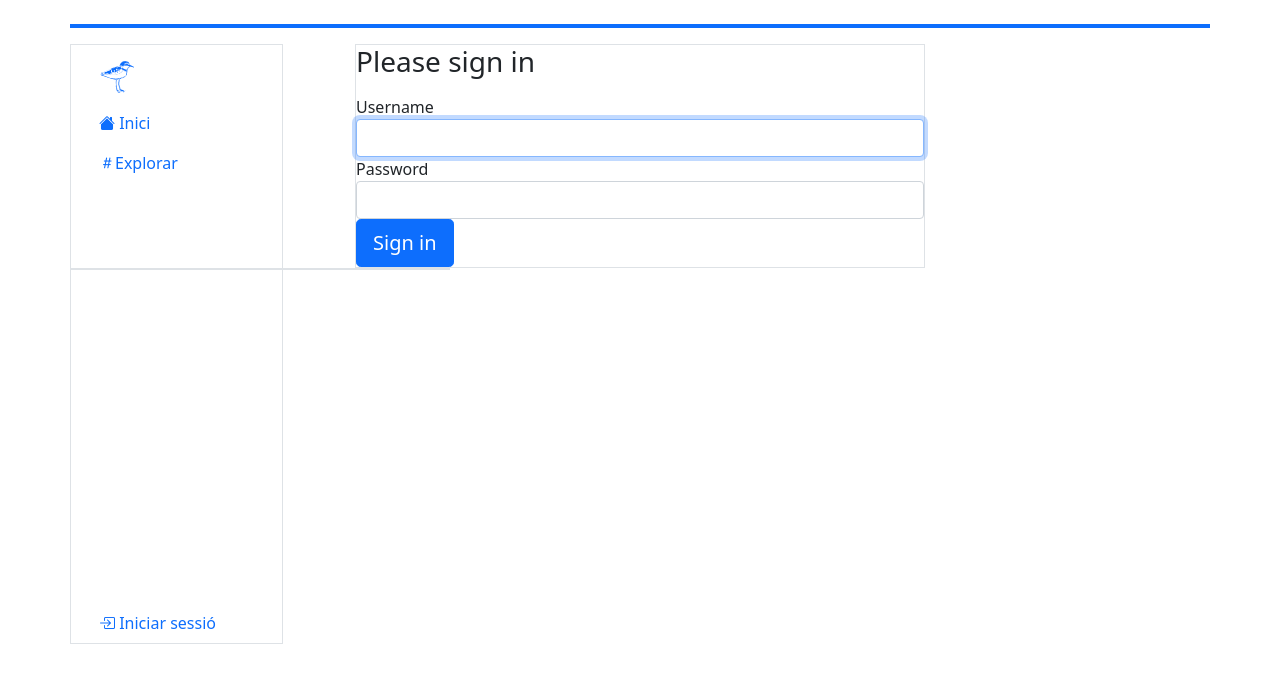
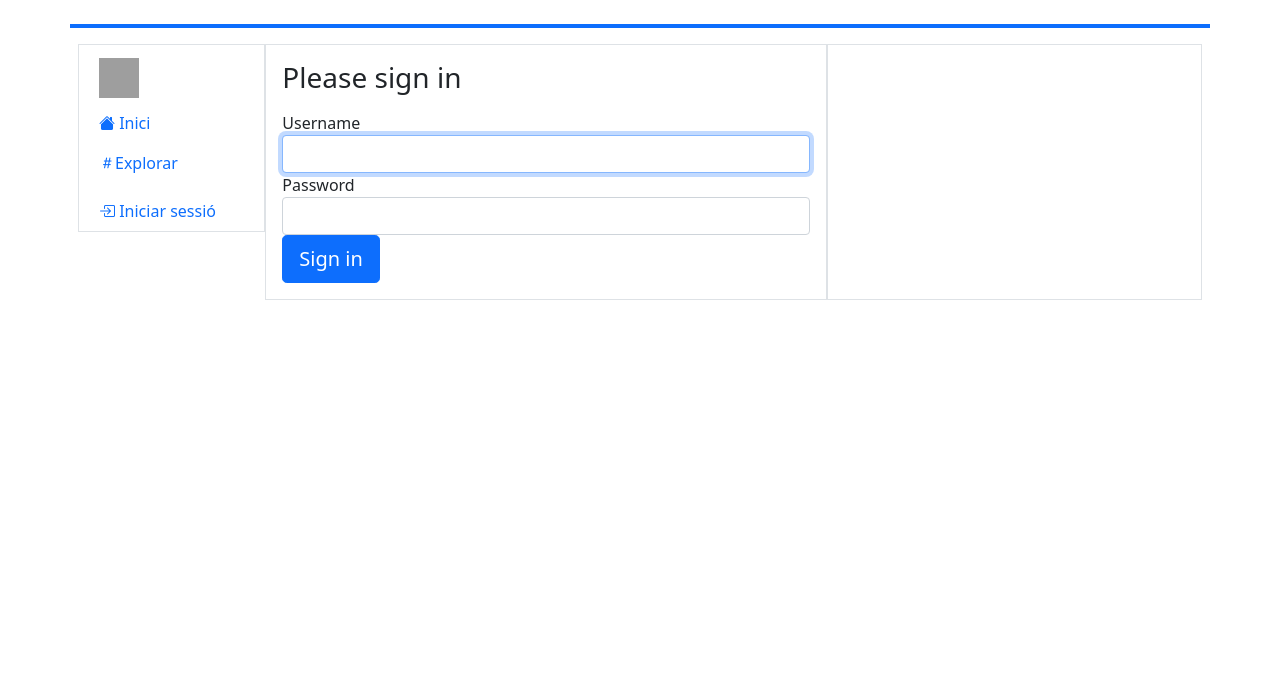
Before and after one commit to corriol/2022-truiter-symfony, a Symfony app: template templates/security/login.html.twig in a window 1280 px wide. Shown: the top 683 px of the page. Run offline with Twig, Linux system fonts and the light colour scheme; the template is opened without the code that fills it, so the values that code supplies are empty; some libraries are stand-ins or nearby versions; grey boxes are pictures that could not be loaded.

Commit message:
provant styles

```diff
--- a/templates/base_truiter.html.twig
+++ b/templates/base_truiter.html.twig
@@ -22,15 +22,16 @@
         {% endfor %}
     {% endfor %}
     </div>
-    <div class="row">
-        <div class="position-fixed col-2 border d-flex flex-column justify-content-between h-75">
+    <div class="row flex-nowrap gx-2">
+        <div class="col-2 border d-flex flex-column justify-content-between h-75">
             {% include '_sidebar.html.twig' %}
         </div>
-        <div class="offset-3 col-6 border p-0">
+        <div class="col-6 border p-0">
             {% block body %}
             {% endblock %}
         </div>
-        <div class="col-4 border"></div>
+        <div class="col-4 border">
+        </div>
     </div>
 </main>
 </body>
--- a/templates/security/login.html.twig
+++ b/templates/security/login.html.twig
@@ -4,6 +4,7 @@
 
 {% block body %}
 <form method="post">
+    <div class="p-3">
     {% if error %}
         <div class="alert alert-danger">{{ error.messageKey|trans(error.messageData, 'security') }}</div>
     {% endif %}
@@ -38,5 +39,6 @@
     <button class="btn btn-lg btn-primary" type="submit">
         Sign in
     </button>
+    </div>
 </form>
 {% endblock %}
--- a/templates/user/profile.html.twig
+++ b/templates/user/profile.html.twig
@@ -3,7 +3,7 @@
 {% block title %}Log in!{% endblock %}
 
 {% block body %}
-<main>
+<div class="p-3">
 
     {{ form_start(form) }}
 
@@ -13,5 +13,5 @@
         Actualitza
     </button>
     {{ form_end(form) }}
-</main>
+</div>
 {% endblock %}
```
Also changed, not shown: public/images/corriol.svg (deleted), public/images/twitter-egg.avif (deleted), templates/_sidebar.html.twig (line endings or trailing spaces).
